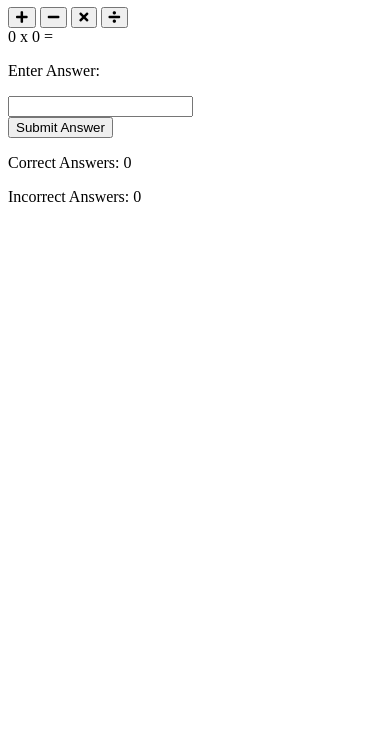
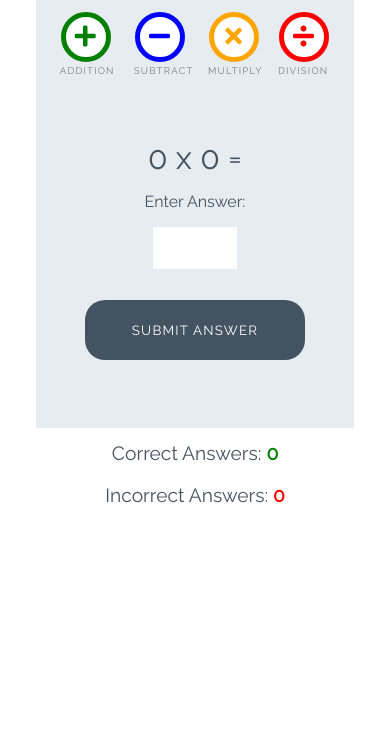
Before and after one commit to healygi/love-maths, a plain HTML site: page index.html in a window 390 px wide. Shown: the part 112-844 px from the top of the page. Drawn offline with Linux system fonts and the light colour scheme.

Commit message:
add styles to game

```diff
--- a/assets/CSS/style.css
+++ b/assets/CSS/style.css
@@ -0,0 +1,252 @@
+/* --------- Global style */
+
+body {
+    background-color: white;
+    font-family: "Raleway", sans-serif;
+    color: #445361;
+    text-align: center;
+}
+
+/* --------- Heading */
+
+.heading {
+    text-align: center;
+    font-size: 2.5rem;
+}
+
+.logo {
+    height: 40px;
+    padding-right: 5px;
+}
+
+/* --------- Game layout */
+
+.game-area {
+    background-color: #E6ECF0;
+    box-sizing: border-box;
+    width: 85%;
+    height: 65vh;
+    max-height: 450px;
+    max-width: 830px;
+    margin-left: auto;
+    margin-right: auto;
+    padding: 1%;
+}
+
+.question-area {
+    width: 50%;
+    font-size: 2rem;
+    margin: auto;
+    padding: 50px 0;
+}
+
+.question-area span {
+    padding: 0 15px;
+}
+
+.score-area {
+    margin: 5px auto;
+    width: 60%;
+    font-size: 1.2rem;
+}
+
+.controls-area {
+    width: 85%;
+    margin: 30px auto;
+}
+
+#score {
+    color: green;
+    font-weight: bold;
+}
+
+#incorrect {
+    color: red;
+    font-weight: bold;
+}
+
+.answer-message {
+    display: none;
+    font-size: 1rem;
+}
+
+#answer-box {
+    border: none;
+    color: #445361;
+    display: inline-block;
+    height: 40px;
+    width: 80px;
+    font-size: 1.2rem;
+}
+
+.scores {
+    display: inline-block;
+    padding: 25px;
+}
+
+/* --------- Buttons */
+
+.btn {
+    width: 220px;
+    height: 60px;
+    font-family: "Raleway", sans-serif;
+    text-transform: uppercase;
+    letter-spacing: 1.2px;
+    color: white;
+}
+
+.btn:focus {
+    outline: none;
+}
+
+.btn--big {
+    padding-top: 10px;
+    border-radius: 50%;
+    background-color: white;
+    border: 10px solid;
+    width: 100px;
+    height: 100px;
+    font-size: 3.2rem;
+    margin: 0 30px;
+    transition: all 0.5s;
+}
+
+.btn--big::after {
+    content: attr(data-type);
+    font-size: 1rem;
+    color:gray;
+    position: relative;
+    left: 0.5em;
+}
+
+.btn--blue {
+    border-color: blue;
+    color: blue;
+}
+
+.btn--blue:active,
+.btn--blue:hover {
+    background-color: darkblue;
+    color: white;
+}
+
+.btn--orange {
+    border-color: orange;
+    color: orange;
+}
+
+.btn--orange:active,
+.btn--orange:hover {
+    background-color: darkorange;
+    color: white;
+}
+
+.btn--red {
+    border-color: red;
+    color: red;
+}
+
+.btn--red:active,
+.btn--red:hover {
+    background-color: darkred;
+    color: white;
+}
+
+.btn--green {
+    border-color: green;
+    color: green;
+}
+
+.btn--green:active,
+.btn--green:hover {
+    background-color: darkgreen;
+    color: white;
+}
+
+.btn--gray {
+    margin-top: 25px;
+    background-color: #445361;
+    border: 1px transparent;
+    border-radius: 20px;
+}
+
+.btn--gray:active,
+.btn--gray:hover {
+    background-color: #0d1013;
+}
+
+/* --------- Media queries */
+
+@media (max-width: 414px) {
+    .controls-area {
+        width: 100%;
+    }
+
+    .btn--big {
+        margin: 0 10px;
+        padding: 5px;
+        border: 5px solid;
+        width: 50px;
+        height: 50px;
+        font-size: 1.5rem;
+    }
+
+    .btn--big::after {
+        font-size: 0.6rem;
+        left: -0.7rem;
+    }
+
+    .question-area {
+        padding: 10% 0;
+        width: 100%;
+    }
+
+    .question-area span {
+        padding: 0;
+    }
+
+    .answer-message {
+        display: block;
+    }
+
+    #answer-box {
+        display: block;
+        margin: 0 auto;
+    }
+    .btn--gray {
+        margin-top: 0;
+    }
+
+    .score-area {
+        width: 100%;
+    }
+
+    .scores {
+        margin: 0.5em auto;
+        display: block;
+        padding: 5px;
+    }
+
+    .heading {
+        font-size: 2rem;
+    }
+}
+
+@media (max-width: 320px) {
+    .game-area {
+        height: 70vh;
+    }
+
+    .controls-area {
+        width: 75%;
+        margin: 10px auto;
+    }
+
+    .btn--big {
+        margin: 10px 10px;
+    }
+    .question-area {
+        padding: 10px 0;
+    }
+
+}
--- a/index.html
+++ b/index.html
@@ -17,18 +17,17 @@
 <div class="game-area">
     <div class="controls-area">
 
-        <button class="btn btn--big btn--green">
+        <button data-type="addition" class="btn btn--big btn--green">
             <i class="fas fa-plus"></i>
         </button>
-        <button class="btn btn--big btn--blue">
+        <button data-type="subtract" class="btn btn--big btn--blue">
             <i class="fas fa-minus"></i>
         </button>
-        <button class="btn btn--big btn--orange">
+        <button data-type="multiply" class="btn btn--big btn--orange">
             <i class="fas fa-times"></i>
-        </button>
-        <button class="btn btn--big btn--red">
-            <i class="fas fa-divide"></i>
-        </button>
+            <button data-type="division" class="btn btn--big btn--red">
+                <i class="fas fa-divide"></i>
+            </button>
     </div>
     <div class="question-area">
 
@@ -39,7 +38,7 @@
         <p class="answer-message">Enter Answer:</p>
         <input id="answer-box" type="number">
     </div>
-    <button class="btn btn--gray">Submit Answer</button>
+    <button data-type="submit" class="btn btn--gray">Submit Answer</button>
 </div>
 
 <div class="score-area">
```
